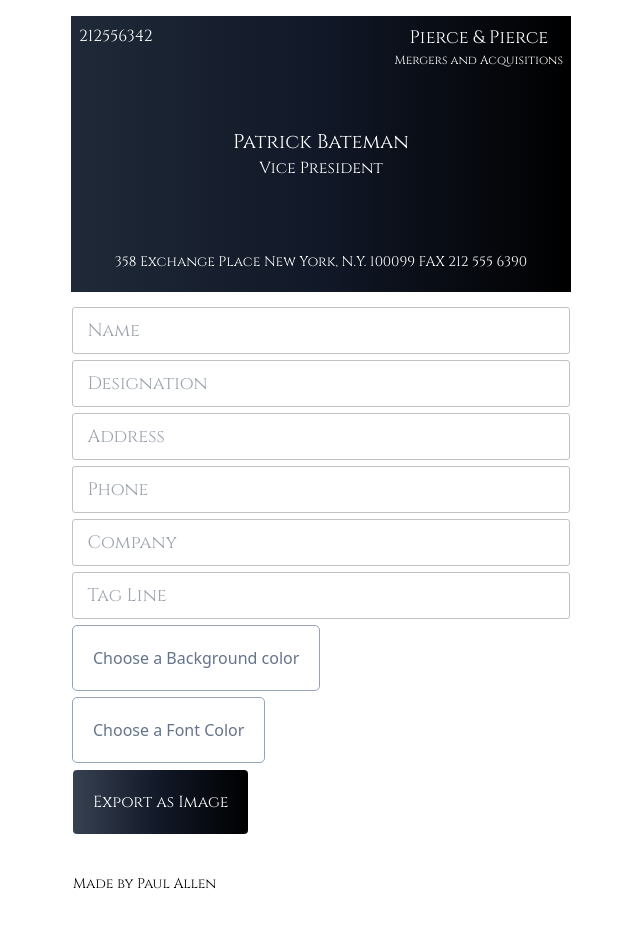
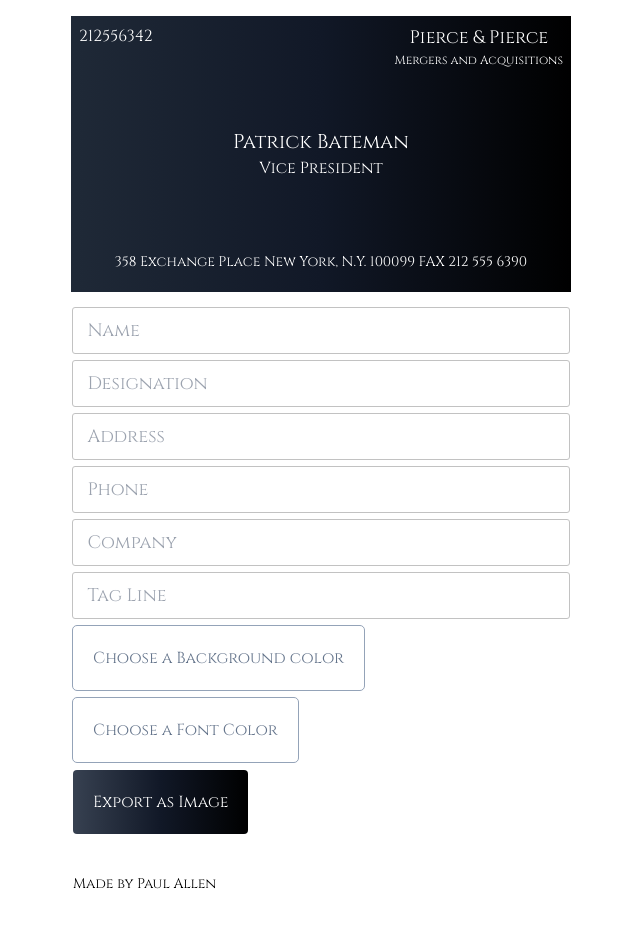
Before and after one commit to T4P4N/business-card-generator, a React (Vite) app: page / in a window 1280 px wide. Shown: the whole page, without its empty margins (319-959 px from the left). Built offline with nearby package versions, Linux system fonts and the light colour scheme.

Commit message:
fixes font family

```diff
--- a/src/App.jsx
+++ b/src/App.jsx
@@ -90,7 +90,7 @@
           <button
             className="p-5 outline outline-1
             outline-slate-400 text-slate-500
-            rounded hover:cursor-pointer"
+            rounded hover:cursor-pointer font-paul"
             onClick={() => {
               setIsOpen(!isOpen);
             }}
@@ -102,7 +102,7 @@
               <button
                 className="p-5 outline outline-1
                 outline-slate-400 text-slate-500
-                rounded hover:cursor-pointer"
+                rounded hover:cursor-pointer font-paul"
                 onClick={() => {
                   setIsOpen(false);
                 }}
@@ -122,7 +122,7 @@
           <div
             className="p-5 outline outline-1
             outline-slate-400 text-slate-500
-            rounded hover:cursor-pointer"
+            rounded hover:cursor-pointer font-paul"
             onClick={() => {
               setFontPickerOpen(!fontPickerOpen);
             }}
--- a/src/Components/ListGradients.jsx
+++ b/src/Components/ListGradients.jsx
@@ -19,7 +19,7 @@
         >
           <div
             className="absolute m-auto left-0 right-0 bottom-1 bg-black text-white uppercase font-bold
-          rounded p-2 text-center"
+          rounded p-2 text-center  font-paul"
           >
             {grad.name}
           </div>
--- a/src/Components/Modal.jsx
+++ b/src/Components/Modal.jsx
@@ -5,7 +5,7 @@
       <button
         className="mt-2 p-5 outline outline-1
                 outline-slate-400 text-slate-500
-                rounded hover:cursor-pointer"
+                rounded hover:cursor-pointer font-paul"
         onClick={() => {
           setIsOpen(false);
         }}
```
